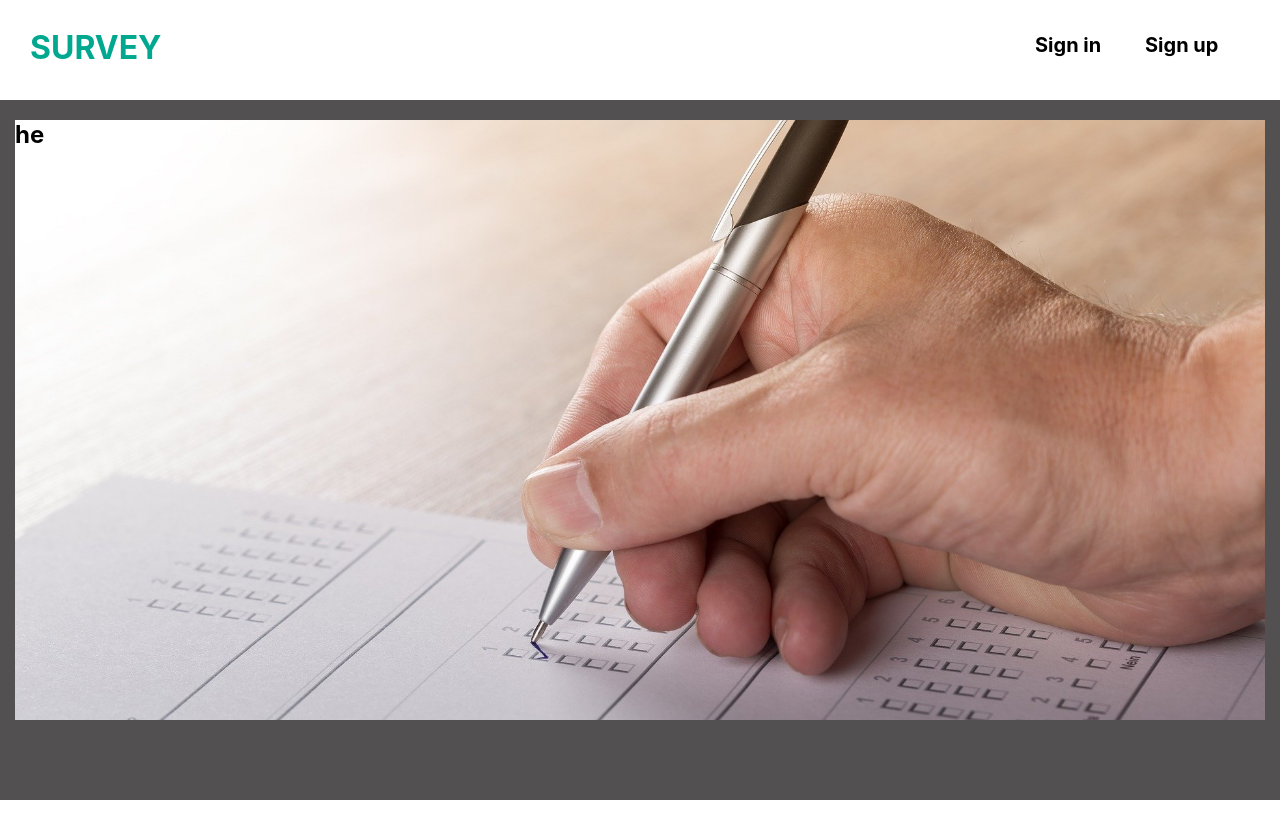
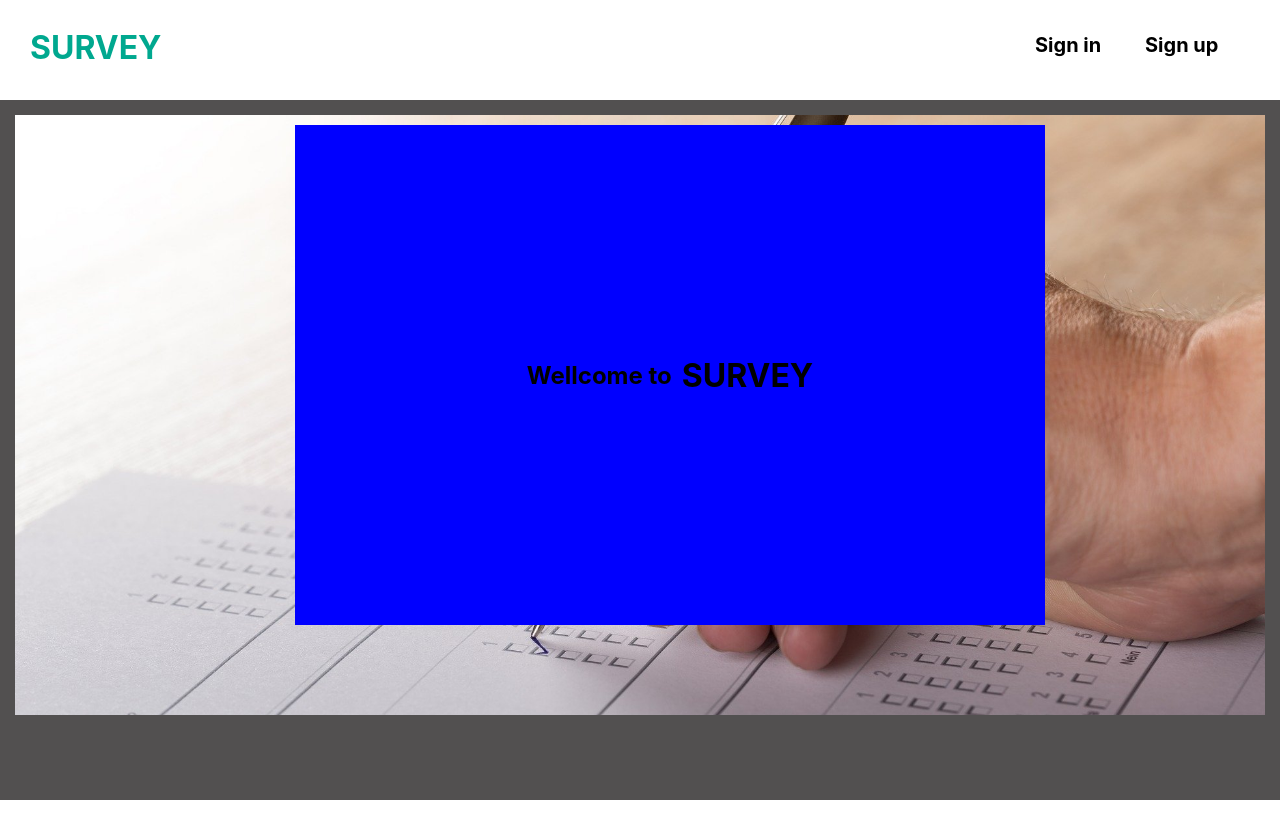
Before and after one commit to Hwang-YoungJu/Survey-Service, a React (Create React App) app: page / in a window 1280 px wide. Shown: the top 838 px of the page. Built offline with nearby package versions, Linux system fonts and the light colour scheme.

Commit message:
<ing...> 중앙 글자 조절중

```diff
--- a/src/components/MainPage/Main.jsx
+++ b/src/components/MainPage/Main.jsx
@@ -6,7 +6,10 @@ const Main = () => {
     <S.backgroundArea>
       <S.imageDiv>
         <S.styleArea>
-          <h2>he</h2>
+          <S.textBox>
+            <h2>Wellcome to</h2>
+            <h1>SURVEY</h1>
+          </S.textBox>
         </S.styleArea>
       </S.imageDiv>
     </S.backgroundArea>
--- a/src/components/MainPage/style.jsx
+++ b/src/components/MainPage/style.jsx
@@ -24,3 +24,23 @@ export const backgroundArea = styled.div`
   top: 0;
   left: 0;
 `;
+
+export const textBox = styled.div`
+  position: relative;
+  display: flex;
+  align-items: center;
+  justify-content: center;
+  background-color: blue;
+  top: 10px;
+  left: 280px;
+  width: calc(100% - 500px);
+  height: 500px;
+  h2 {
+    display: block;
+    margin-right: 10px;
+  }
+
+  @media (max-width: 800px) {
+    left: 250px;
+  }
+`;
```
